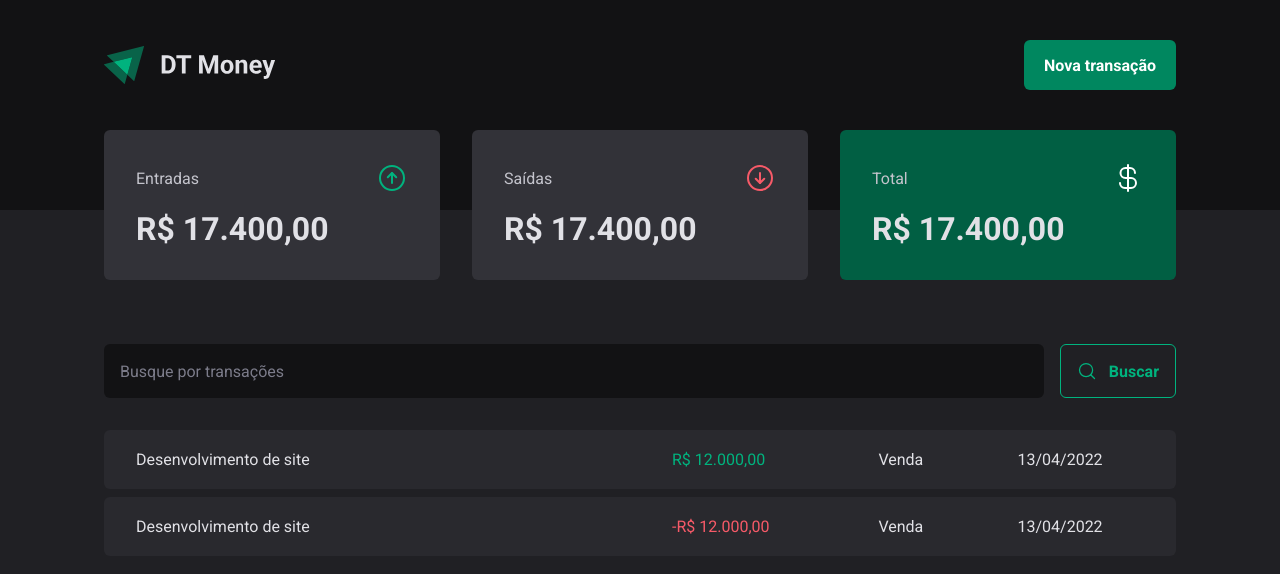
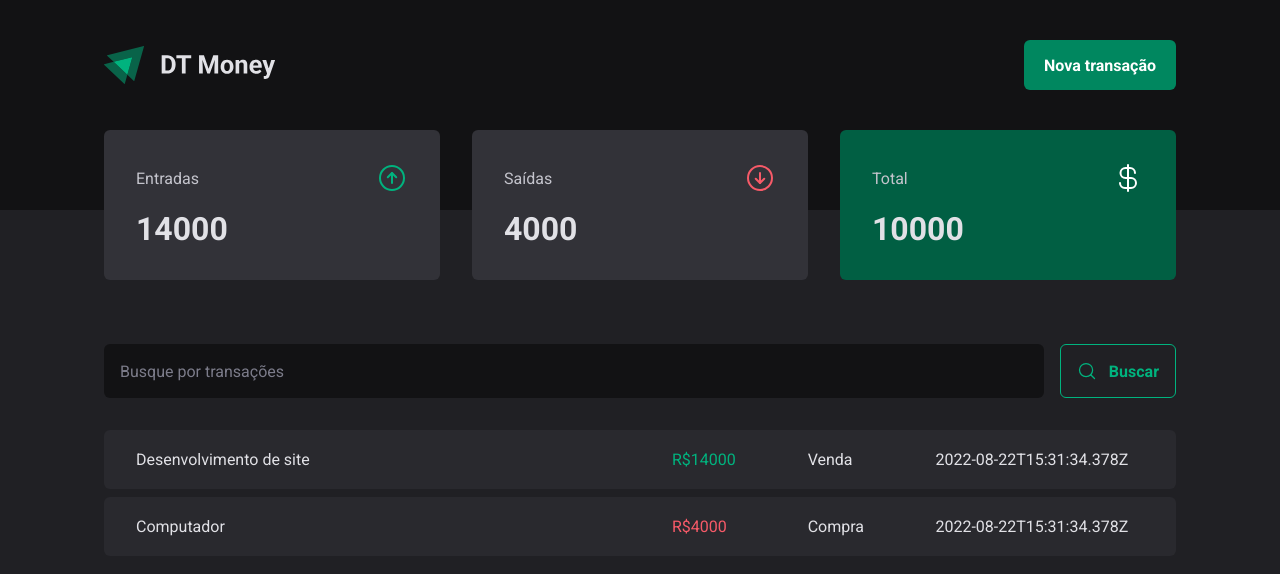
Before and after one commit to carlos-hr/dt-money, a React (Vite) app: page / in a window 1280 px wide. Shown: the top 574 px of the page. Built offline with nearby package versions, Linux system fonts and the light colour scheme; data requests are answered from the project's data file.

Commit message:
feat(context): creating transactions context and calculating summary cards values

```diff
--- a/server.json
+++ b/server.json
@@ -7,6 +7,14 @@
       "category": "Venda",
       "price": 14000,
       "createdAt": "2022-08-22T15:31:34.378Z"
+    },
+    {
+      "id": 2,
+      "description": "Computador",
+      "type": "outcome",
+      "category": "Compra",
+      "price": 4000,
+      "createdAt": "2022-08-22T15:31:34.378Z"
     }
   ]
 }
--- a/src/App.tsx
+++ b/src/App.tsx
@@ -1,4 +1,5 @@
 import { ThemeProvider } from "styled-components";
+import { TransactionsProvider } from "./contexts/TransactionsContext";
 import Transactions from "./pages/Transactions";
 import { GlobalStyle } from "./styles/global";
 import { defaultTheme } from "./styles/themes/default";
@@ -6,8 +7,10 @@
 function App() {
   return (
     <ThemeProvider theme={defaultTheme}>
-      <GlobalStyle />
-      <Transactions />
+      <TransactionsProvider>
+        <GlobalStyle />
+        <Transactions />
+      </TransactionsProvider>
     </ThemeProvider>
   );
 }
--- a/src/components/NewTransactionModal/index.tsx
+++ b/src/components/NewTransactionModal/index.tsx
@@ -1,6 +1,5 @@
 import * as Dialog from "@radix-ui/react-dialog";
 import { ArrowCircleDown, ArrowCircleUp, X } from "phosphor-react";
-import { TransactionButton } from "../Header/styled";
 import {
   CloseButton,
   Content,
--- a/src/components/Summary/index.tsx
+++ b/src/components/Summary/index.tsx
@@ -1,7 +1,24 @@
 import { ArrowCircleDown, ArrowCircleUp, CurrencyDollar } from "phosphor-react";
+import { useTransactions } from "../../hooks/useTransactions";
 import { SummaryCard, SummaryContainer } from "./styled";
 
 const Summary = () => {
+  const { transactions } = useTransactions();
+
+  const summary = transactions.reduce(
+    (acc, transaction) => {
+      if (transaction.type === "income") {
+        acc.income += transaction.price;
+        acc.total += transaction.price;
+      } else {
+        acc.outcome += transaction.price;
+        acc.total -= transaction.price;
+      }
+      return acc;
+    },
+    { income: 0, outcome: 0, total: 0 }
+  );
+
   return (
     <SummaryContainer>
       <SummaryCard>
@@ -9,21 +26,21 @@
           <span>Entradas</span>
           <ArrowCircleUp size={32} color="#00b37e" />
         </header>
-        <strong>R$ 17.400,00</strong>
+        <strong>{summary.income}</strong>
       </SummaryCard>
       <SummaryCard>
         <header>
           <span>Saídas</span>
           <ArrowCircleDown size={32} color="#f75a68" />
         </header>
-        <strong>R$ 17.400,00</strong>
+        <strong>{summary.outcome}</strong>
       </SummaryCard>
       <SummaryCard bg="green">
         <header>
           <span>Total</span>
           <CurrencyDollar size={32} color="#fff" />
         </header>
-        <strong>R$ 17.400,00</strong>
+        <strong>{summary.total}</strong>
       </SummaryCard>
     </SummaryContainer>
   );
--- /dev/null
+++ b/src/contexts/TransactionsContext.tsx
@@ -0,0 +1,42 @@
+import { createContext, ReactNode, useEffect, useState } from "react";
+
+interface Transaction {
+  id: number;
+  description: string;
+  type: "income" | "outcome";
+  price: number;
+  category: string;
+  createdAt: string;
+}
+
+interface TransactionsContextData {
+  transactions: Transaction[];
+}
+
+interface TransactionsProviderProps {
+  children: ReactNode;
+}
+
+export const TransactionsContext = createContext({} as TransactionsContextData);
+
+export const TransactionsProvider = ({
+  children,
+}: TransactionsProviderProps) => {
+  const [transactions, setTransactions] = useState<Transaction[]>([]);
+
+  async function loadTransactions() {
+    const response = await fetch("http://localhost:3333/transactions");
+    const data = await response.json();
+    setTransactions(data);
+  }
+
+  useEffect(() => {
+    loadTransactions();
+  }, []);
+
+  return (
+    <TransactionsContext.Provider value={{ transactions }}>
+      {children}
+    </TransactionsContext.Provider>
+  );
+};
--- /dev/null
+++ b/src/hooks/useTransactions.ts
@@ -0,0 +1,6 @@
+import { useContext } from "react";
+import { TransactionsContext } from "../contexts/TransactionsContext";
+
+export function useTransactions() {
+  return useContext(TransactionsContext);
+}
--- a/src/pages/Transactions/index.tsx
+++ b/src/pages/Transactions/index.tsx
@@ -1,4 +1,5 @@
 import { Header, SearchForm, Summary } from "../../components";
+import { useTransactions } from "../../hooks/useTransactions";
 import {
   PriceHighLight,
   TransactionsContainer,
@@ -6,6 +7,8 @@
 } from "./styled";
 
 const Transactions = () => {
+  const { transactions } = useTransactions();
+
   return (
     <div>
       <Header />
@@ -15,22 +18,18 @@
         <SearchForm />
         <TransactionsTable>
           <tbody>
-            <tr>
-              <td>Desenvolvimento de site</td>
-              <td>
-                <PriceHighLight variant="income">R$ 12.000,00</PriceHighLight>
-              </td>
-              <td>Venda</td>
-              <td>13/04/2022</td>
-            </tr>
-            <tr>
-              <td>Desenvolvimento de site</td>
-              <td>
-                <PriceHighLight variant="outcome">-R$ 12.000,00</PriceHighLight>
-              </td>
-              <td>Venda</td>
-              <td>13/04/2022</td>
-            </tr>
+            {transactions.map((transaction) => (
+              <tr key={transaction.id}>
+                <td>{transaction.description}</td>
+                <td>
+                  <PriceHighLight variant={transaction.type}>
+                    R${transaction.price}
+                  </PriceHighLight>
+                </td>
+                <td>{transaction.category}</td>
+                <td>{transaction.createdAt}</td>
+              </tr>
+            ))}
           </tbody>
         </TransactionsTable>
       </TransactionsContainer>
```
